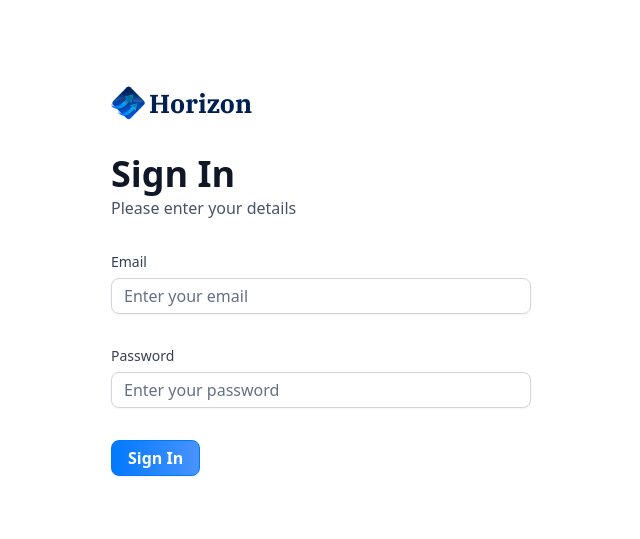
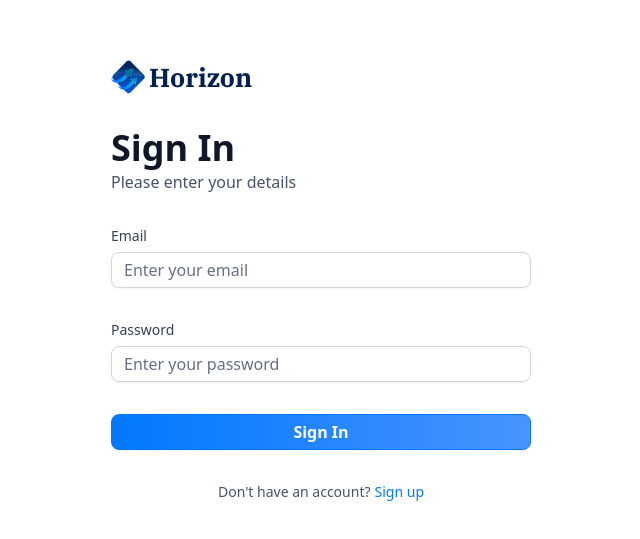
Before and after one commit to iamstevenflogio/Horizon-Bank, a Next.js app: page /sign-in in a window 1280 px wide. Shown: the part 119-658 px from the top of the page, without its empty margins (319-959 px from the left). Built offline with nearby package versions, Linux system fonts and the light colour scheme.

Commit message:
Add option to switch between Sign-up and Sign-in from 'Don't have an account?' prompt.

```diff
--- a/components/AuthForm.tsx
+++ b/components/AuthForm.tsx
@@ -92,7 +92,7 @@
                             <CustomInput
                                 control={form.control} name='password' label='Password'
                                 placeholder='Enter your password' />
-
+                    <div className="flex flex-col gap-4">
                         <Button type="submit" disabled={isLoading}
                         className="form-btn">
                             {isLoading ? (
@@ -104,7 +104,25 @@
                             ) : type === 'sign-in'       //if sign-in or sign-up, then updates the page
                               ? 'Sign In' : 'Sign Up'}
                         </Button>
+                    </div>
+
                     </form>
+
+                    <footer className="flex justify-center gap-1">
+                        <p className="text-14 font-normal text-gray-600">
+                            {type === 'sign-in'
+                            ? "Don't have an account?"
+                            : "Already have an account?"
+                            }
+                        </p>
+                        <Link href={type === 'sign-in' ? '/sign-up'
+                        : '/sign-in'} className="form-link">
+                            {type === 'sign-in' ? 'Sign up'
+                        : 'Sign in'}
+                        </Link>
+
+                    </footer>
+
                 </Form>
             </>
         )}
```
